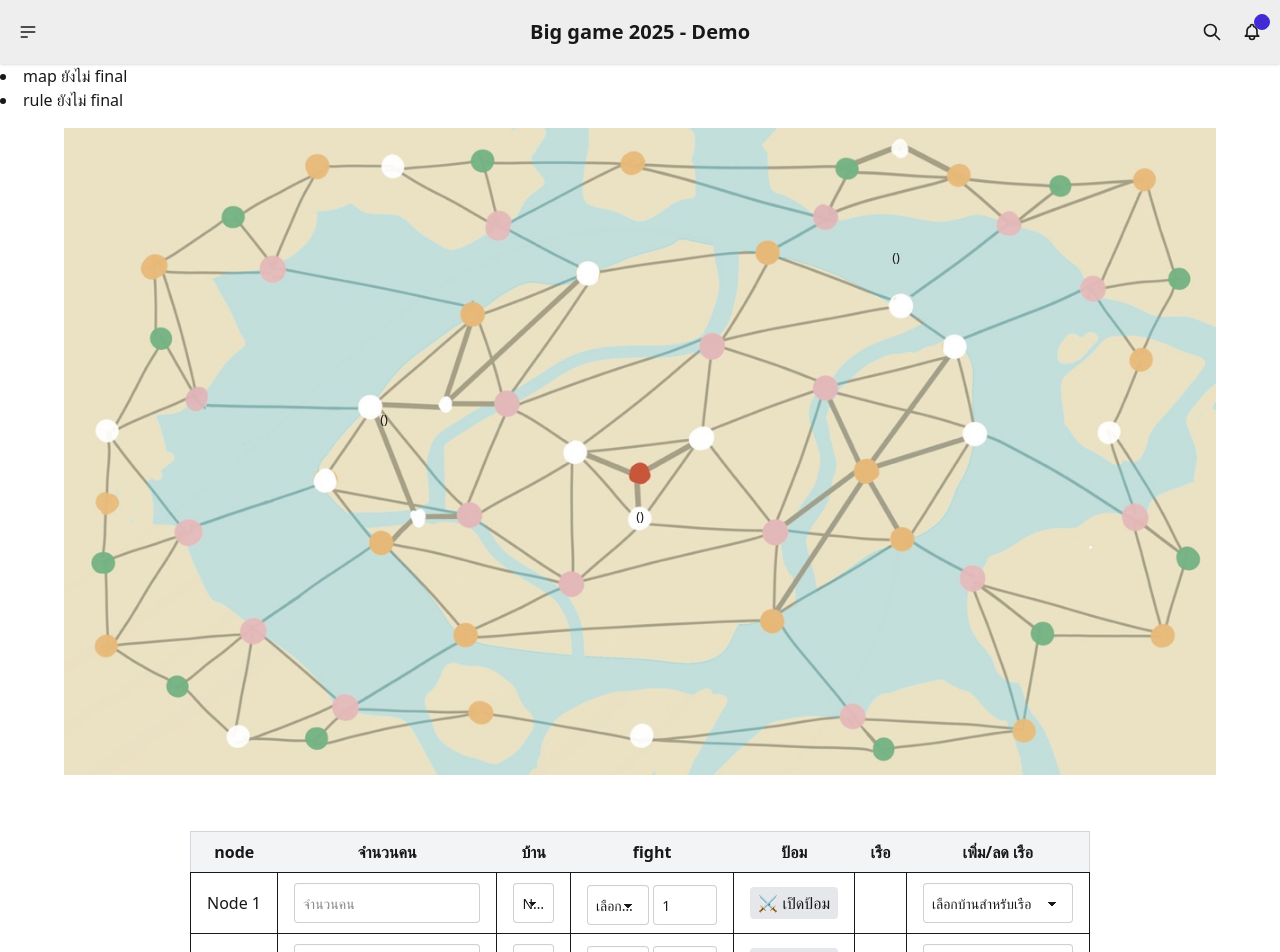
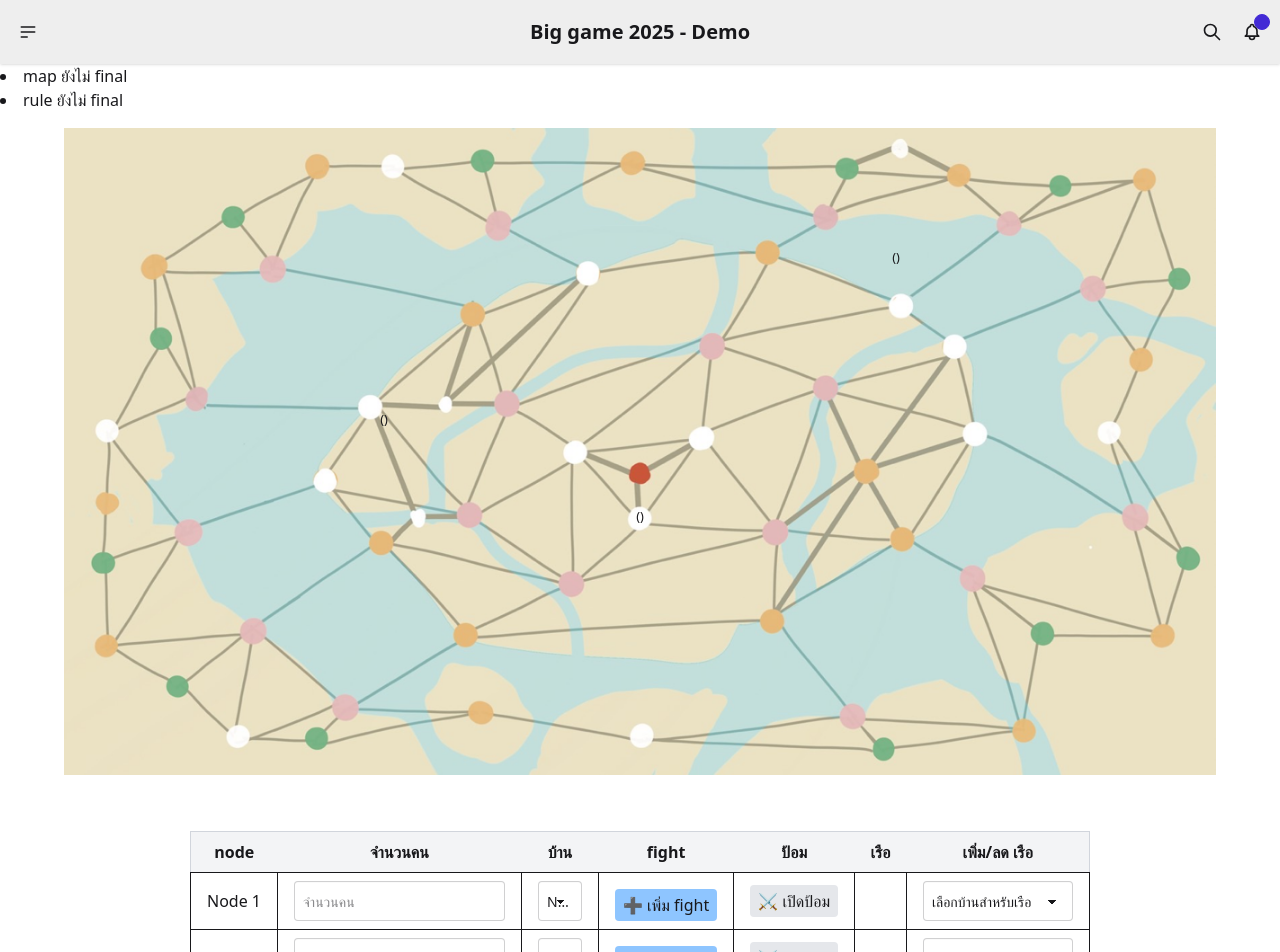
Before and after one commit to SUiD07/freshyc25-biggame, a Next.js app: page / in a window 1280 px wide. Shown: the top 952 px of the page. Built offline with nearby package versions, Linux system fonts and the light colour scheme.

Commit message:
fix: add type for node, fix fight section

```diff
--- a/src/app/constants/node.tsx
+++ b/src/app/constants/node.tsx
@@ -1,4 +1,16 @@
-export const initialNodes = [
+// ./constants/node.ts
+export type NodeType = {
+  id: string;
+  value: string;
+  selectedCar: string;
+  top: string;
+  left: string;
+  tower: boolean;
+  ship: string[];
+  fight: { house: string; count: number }[];
+};
+
+export const initialNodes: NodeType[] = [
   {
     id: "Node 1",
     value: "",
@@ -6,7 +18,7 @@ export const initialNodes = [
     top: "45%",
     left: "30%",
     tower: false,
-      ship: [] as string[],
+    ship: [],
     fight: [],
   },
   {
@@ -16,7 +28,7 @@ export const initialNodes = [
     top: "60%",
     left: "50%",
     tower: false,
-      ship: [] as string[],
+    ship: [],
     fight: [],
   },
   {
@@ -26,7 +38,7 @@ export const initialNodes = [
     top: "20%",
     left: "70%",
     tower: false,
-      ship: [] as string[],
+    ship: [],
     fight: [],
   },
 ];
--- a/src/app/page.tsx
+++ b/src/app/page.tsx
@@ -137,10 +137,8 @@ export default function Home() {
             className="absolute p-2 rounded-md transform -translate-x-1/2 -translate-y-1/2 text-[clamp(10px,2.5vw,16px)]"
           >
             {node.value} {node.value !== "0" && "("}
-
             {node.selectedCar}
             {node.value !== "0" && ")"}
-
           </div>
         ))}
 
@@ -259,22 +257,18 @@ export default function Home() {
                     ))}
                   </select>
                 </td>
-                <td className="border px-4 py-2">
-                  <div className="flex flex-col space-y-2">
-                    {node.fight &&
-                      node.fight.map((f, idx) => (
-                        <div key={idx} className="text-xs">
-                          {f.house} ({f.count})
-                        </div>
-                      ))}
-                    {/* เพิ่มฟอร์มเลือกบ้านและจำนวน */}
-                    <div className="flex space-x-1 mt-1">
+                <td className="border px-4 py-2 space-y-2">
+                  {node.fight.map((f, fIndex) => (
+                    <div key={fIndex} className="flex items-center space-x-2">
                       <select
-                        className="select border px-2 py-1"
+                        value={f.house}
                         onChange={(e) => {
-                          const house = e.target.value;
-                          if (house) addFight(node.id, house, 1);
+                          const updatedNodes = [...nodes];
+                          updatedNodes[index].fight[fIndex].house =
+                            e.target.value;
+                          setNodes(updatedNodes);
                         }}
+                        className="border px-2 py-1 w-24"
                       >
                         <option value="">เลือกบ้าน</option>
                         {Object.keys(houseColorMap).map((house) => (
@@ -283,41 +277,43 @@ export default function Home() {
                           </option>
                         ))}
                       </select>
+
                       <input
                         type="number"
-                        min="1"
-                        defaultValue={1}
-                        className="input border px-2 py-1 w-16"
-                        onBlur={(e) => {
-                          const count = parseInt(e.target.value);
-                          if (
-                            !isNaN(count) &&
-                            node.fight &&
-                            node.fight.length > 0
-                          ) {
-                            const updated = [...nodes];
-                            const idx = updated.findIndex(
-                              (n) => n.id === node.id
-                            );
-                            if (idx !== -1) {
-                              updated[idx].fight[
-                                updated[idx].fight.length - 1
-                              ].count = count;
-                              setNodes(updated);
-                            }
-                          }
+                        value={f.count}
+                        onChange={(e) => {
+                          const updatedNodes = [...nodes];
+                          updatedNodes[index].fight[fIndex].count =
+                            parseInt(e.target.value) || 0;
+                          setNodes(updatedNodes);
                         }}
+                        className="border px-2 py-1 w-16"
+                        placeholder="จำนวน"
                       />
+
+                      <button
+                        className="bg-red-300 px-2 py-1 rounded"
+                        onClick={() => {
+                          const updatedNodes = [...nodes];
+                          updatedNodes[index].fight.splice(fIndex, 1);
+                          setNodes(updatedNodes);
+                        }}
+                      >
+                        ❌
+                      </button>
                     </div>
-                    {node.fight && node.fight.length > 0 && (
-                      <button
-                        className="px-2 py-1 bg-red-200 rounded mt-2 text-xs"
-                        onClick={() => removeFight(node.id)}
-                      >
-                        ลดการสู้
-                      </button>
-                    )}
-                  </div>
+                  ))}
+
+                  <button
+                    className="bg-blue-300 px-2 py-1 rounded mt-2"
+                    onClick={() => {
+                      const updatedNodes = [...nodes];
+                      updatedNodes[index].fight.push({ house: "", count: 0 });
+                      setNodes(updatedNodes);
+                    }}
+                  >
+                    ➕ เพิ่ม fight
+                  </button>
                 </td>
                 <td className="border px-4 py-2">
                   <button
```
Lines whose indentation alone changed are shown as unchanged.
